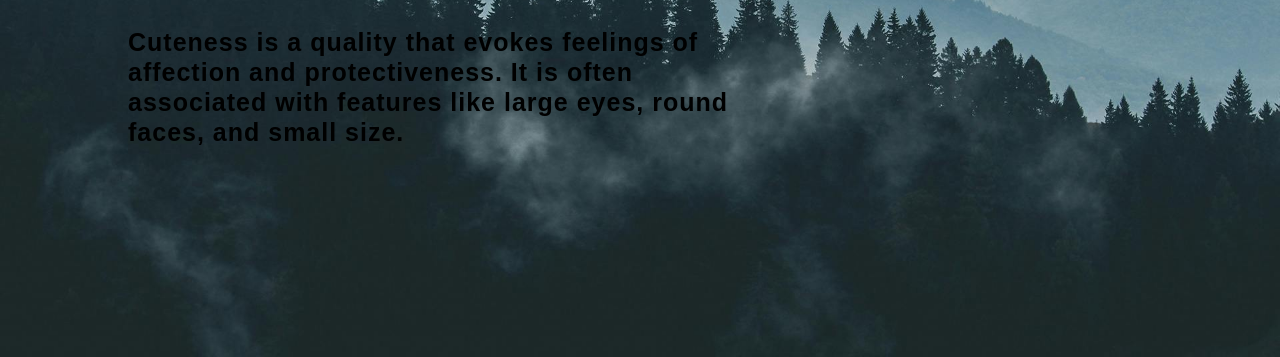
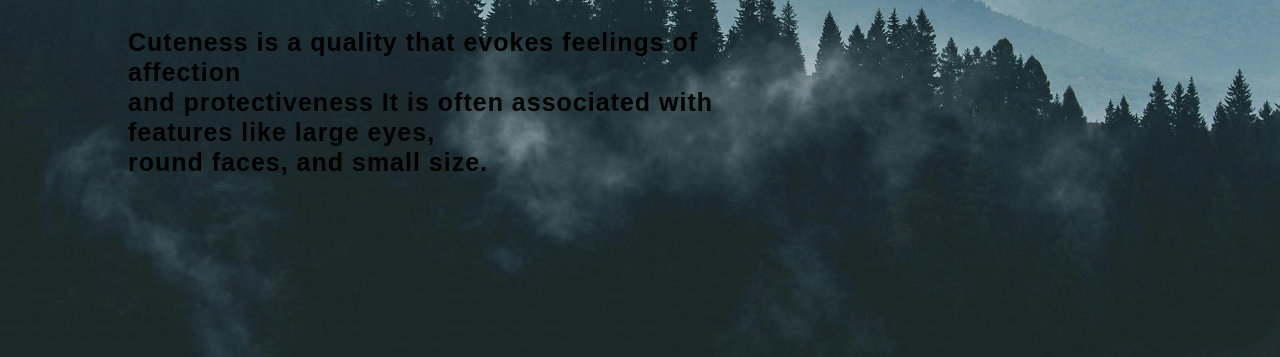
Before and after one commit to codeuntillive/CutestBoy, a plain HTML site: page index.html in a window 1280 px wide. Shown: the part 443-800 px from the top of the page. Drawn offline with nearby package versions, Linux system fonts and the light colour scheme.

Commit message:
Update index.html

```diff
--- a/index.html
+++ b/index.html
@@ -25,8 +25,8 @@
                 Cutest Baby
             </div>
             <div class="side heading">on Planet Earth</div>
-            <p class="info">Cuteness is a quality that evokes feelings of affection and protectiveness.
-              It is often associated with features like large eyes, round faces, and small size.</p>
+            <p class="info">Cuteness is a quality that evokes feelings of affection <br> and protectiveness
+              It is often associated with features like large eyes, <br> round faces, and small size.</p>
 
         </div>
     </section>
```
